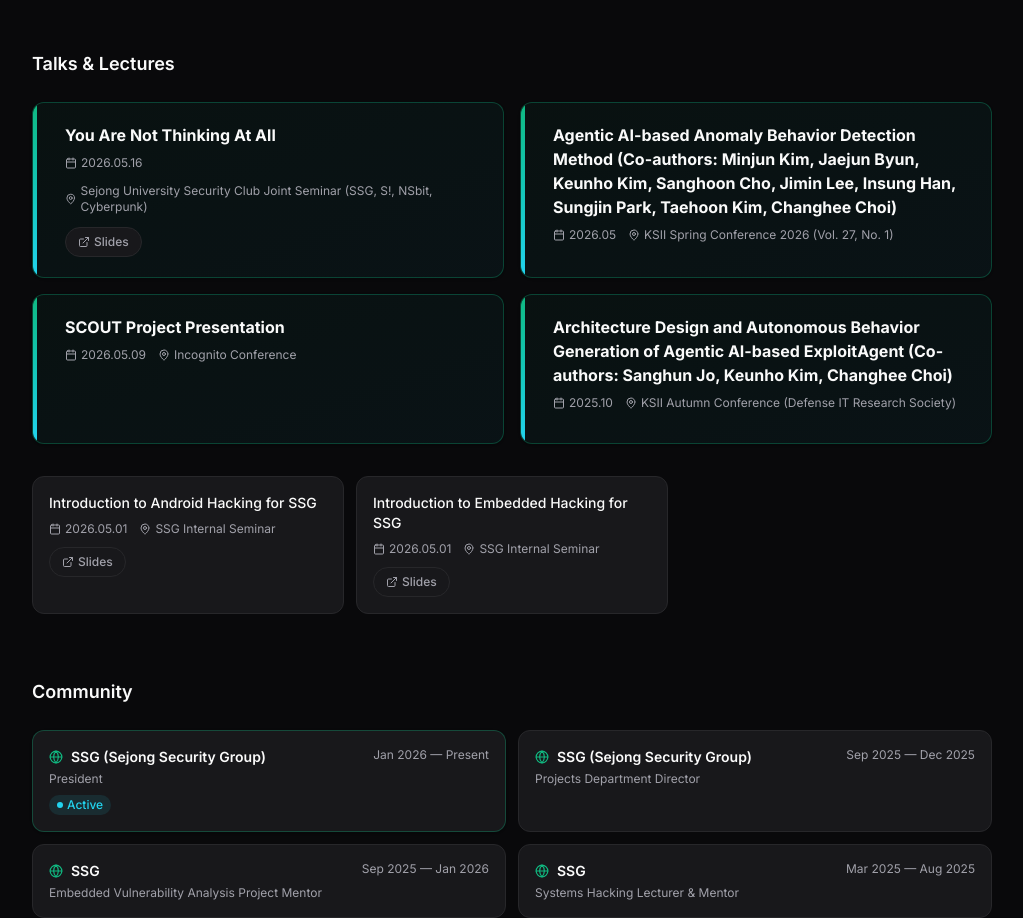
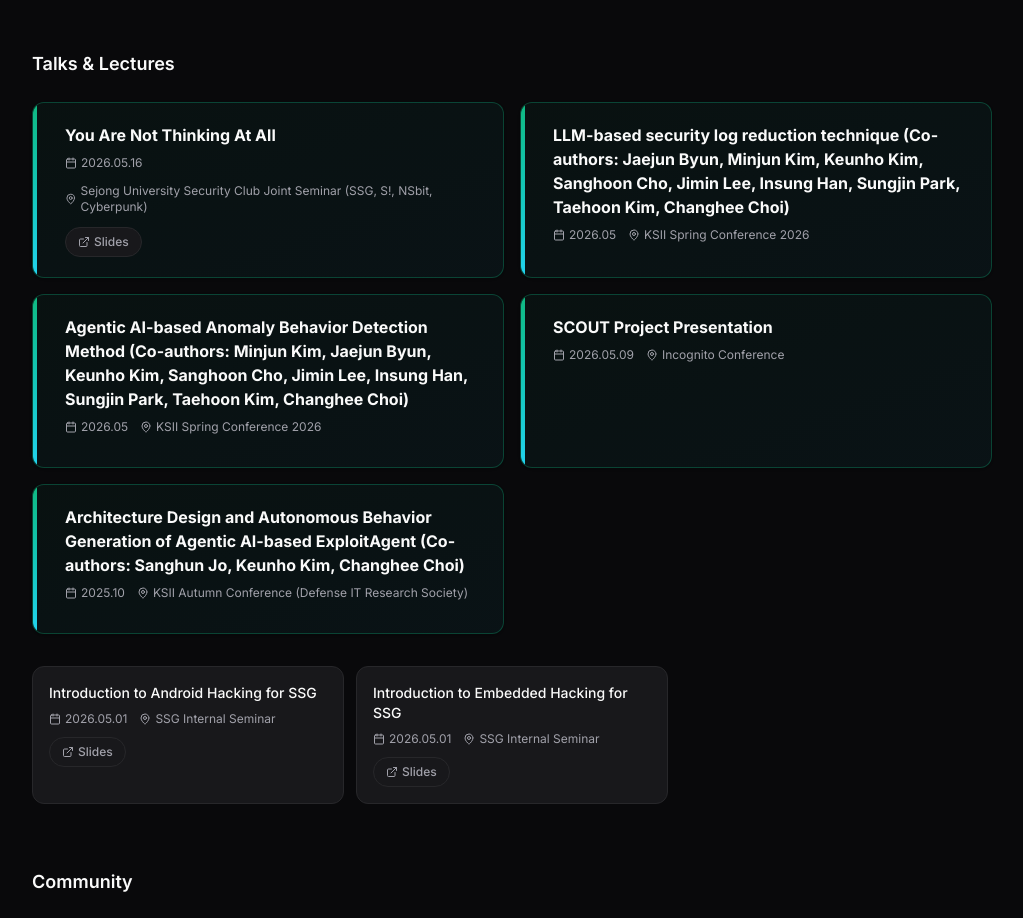
Before and after one commit to R00T-Kim/r00t-kim.github.io, a Next.js app: page /en in a window 1280 px wide. Shown: the part 4700-5618 px from the top of the page, without its empty margins (128-1151 px from the left). Built offline with nearby package versions, Linux system fonts and the light colour scheme; no server answers; a web font is replaced by a local one.

Commit message:
Update KSII Spring 2026 conference talks

```diff
--- a/src/data/speaking.ts
+++ b/src/data/speaking.ts
@@ -32,12 +32,22 @@ export const talks: Talk[] = [
   },
   {
     title:
+      "LLM 기반 보안로그 저감 기법 (공저: 변재준, 김민준, 김근호, 조상훈, 이지민, 한인성, 박성진, 김태훈, 최창희)",
+    titleEn:
+      "LLM-based security log reduction technique (Co-authors: Jaejun Byun, Minjun Kim, Keunho Kim, Sanghoon Cho, Jimin Lee, Insung Han, Sungjin Park, Taehoon Kim, Changhee Choi)",
+    date: "2026.05",
+    venue: "한국인터넷정보학회 춘계학술대회 2026",
+    venueEn: "KSII Spring Conference 2026",
+    highlight: true,
+  },
+  {
+    title:
       "Agentic AI 기반 악성 행위 탐지 기법 (공저: 김민준, 변재준, 김근호, 조상훈, 이지민, 한인성, 박성진, 김태훈, 최창희)",
     titleEn:
       "Agentic AI-based Anomaly Behavior Detection Method (Co-authors: Minjun Kim, Jaejun Byun, Keunho Kim, Sanghoon Cho, Jimin Lee, Insung Han, Sungjin Park, Taehoon Kim, Changhee Choi)",
     date: "2026.05",
-    venue: "한국인터넷정보학회 춘계학술대회 2026 (Vol. 27, No. 1)",
-    venueEn: "KSII Spring Conference 2026 (Vol. 27, No. 1)",
+    venue: "한국인터넷정보학회 춘계학술대회 2026",
+    venueEn: "KSII Spring Conference 2026",
     highlight: true,
   },
   {
```
